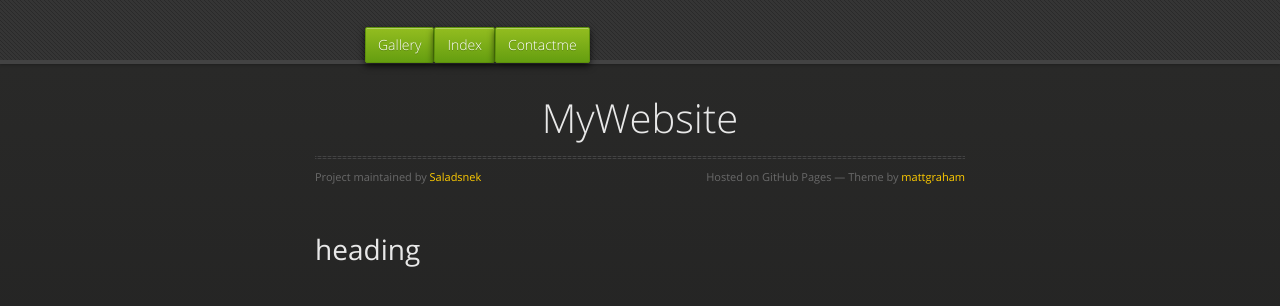
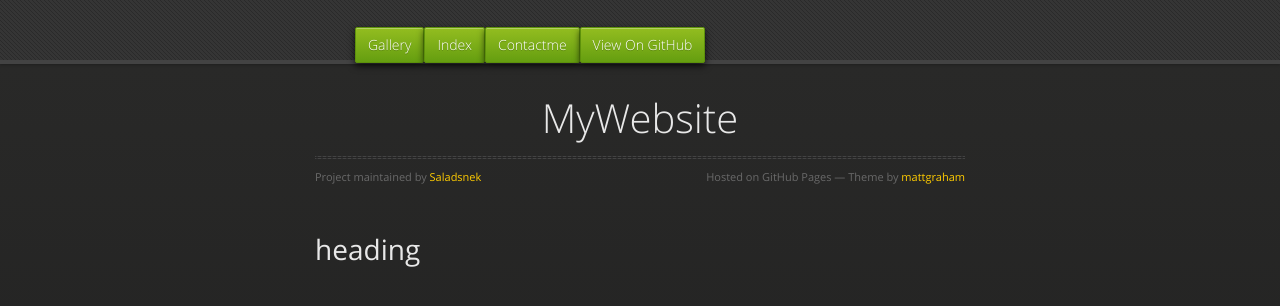
Before and after one commit to Saladsnek/MyWebsite, a Jekyll site: the page built from gallery.md, in a window 1280 px wide. Shown: the top 306 px of the page. Built offline with Jekyll 4.4.1, drawn with Linux system fonts in a browser that asks for light colours; the repository's description, which GitHub fills in, is left out; our own code applies the rules of GitHub Pages for plain Markdown files.

Commit message:
First fix attempt for nav

```diff
--- a/_layouts/default.html
+++ b/_layouts/default.html
@@ -19,10 +19,13 @@
   </head>
   <body>
       <div id="header">
+
+        {% include nav.html %}
+
         <nav>
+           <li class="fork"><a href="{{ site.github.repository_url }}">View On GitHub</a></li>
 
 
-          {% include nav.html %}
 
 
           {% if site.show_downloads %}
```
